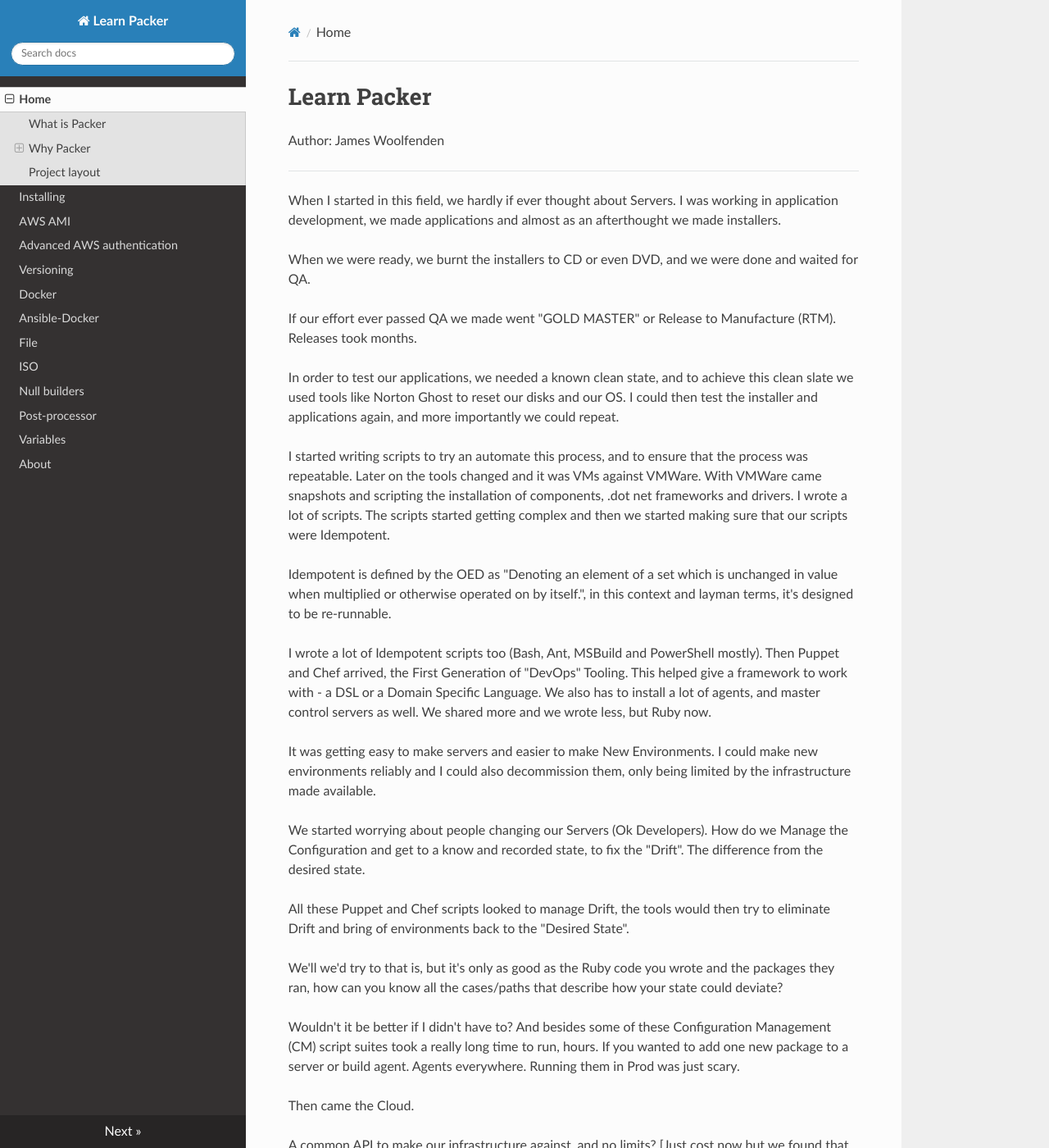
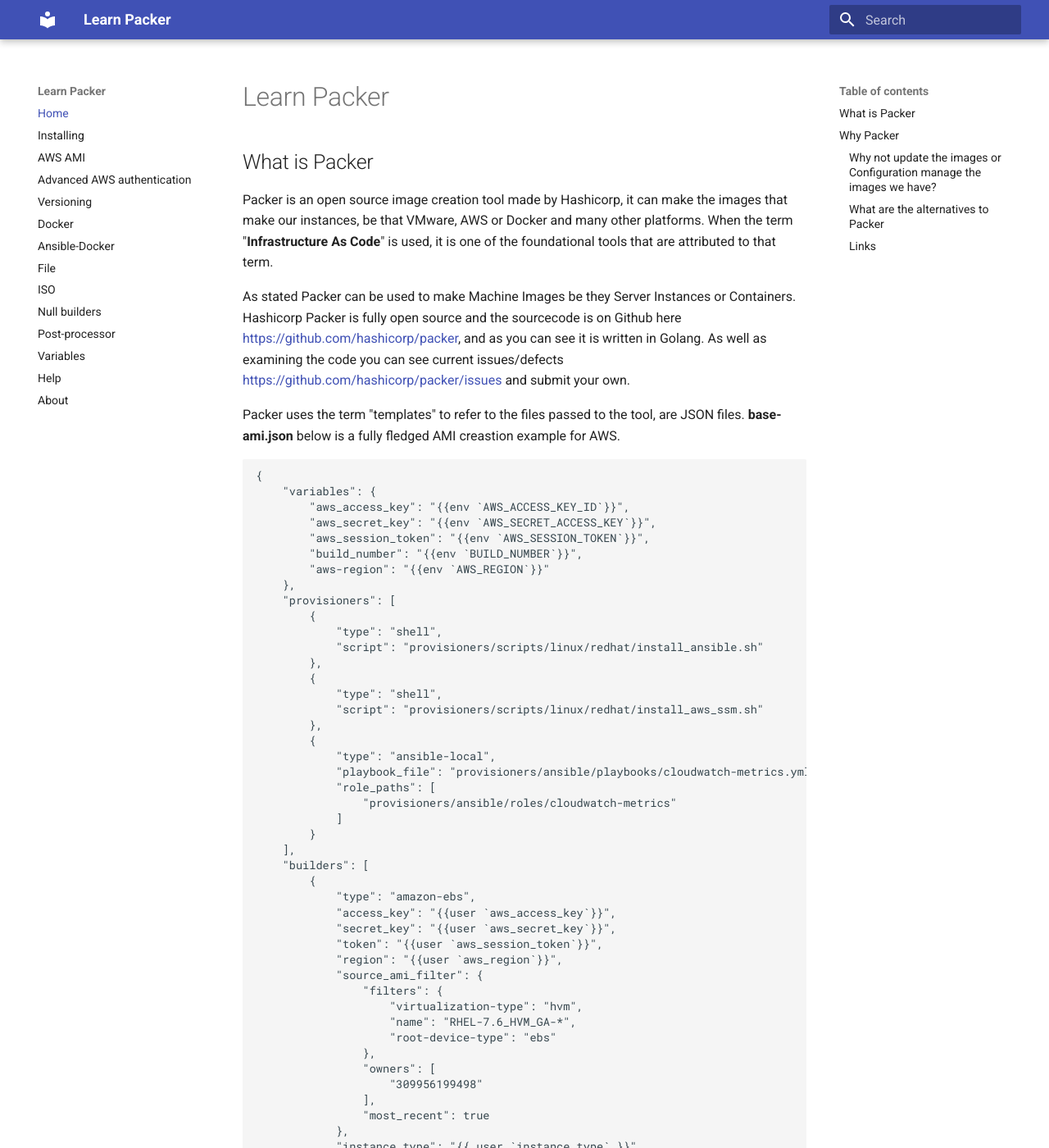
Before and after one commit to JamesWoolfenden/learn-packer, an MkDocs documentation site: the page built from docs/index.md, in a window 1280 px wide and 1400 px high. Shown: the whole window at 82% size. Built offline with MkDocs 1.6.1 and Material for MkDocs 9.7.7, drawn with Linux system fonts in a browser that asks for light colours; nearby versions of some CDN libraries; some of the changed text lies outside the part shown.

Commit message:
Refactor docs

````diff
--- a/docs/index.md
+++ b/docs/index.md
@@ -1,88 +1,19 @@
 # Learn Packer
-
-Author: James Woolfenden
-
-------------
-
-When I started in this field, we hardly if ever thought about Servers. I was
-working in application development, we made applications and almost as an
-afterthought we made installers.
-
-When we were ready, we burnt the installers to CD or even DVD, and we were done
-and waited for QA.
-
-If our effort ever passed QA we made went "GOLD MASTER" or Release to
-Manufacture (RTM). Releases took months.
-
-In order to test our applications, we needed a known clean state, and to achieve
-this clean slate we used tools like Norton Ghost to reset our disks and our OS.
-I could then test the installer and applications again, and more importantly we
-could repeat.
-
-I started writing scripts to try an automate this process, and to ensure that
-the process was repeatable. Later on the tools changed and it was VMs against
-VMWare. With VMWare came snapshots and scripting the installation of components,
-.dot net frameworks and drivers. I wrote a lot of scripts. The scripts started
-getting complex and then we started making sure that our scripts were
-Idempotent.
-
-Idempotent is defined by the OED as "Denoting an element of a set which is
-unchanged in value when multiplied or otherwise operated on by itself.", in this
-context and layman terms, it's designed to be re-runnable.
-
-I wrote a lot of Idempotent scripts too (Bash, Ant, MSBuild and PowerShell
-mostly). Then Puppet and Chef arrived, the First Generation of "DevOps" Tooling.
-This helped give a framework to work with - a DSL or a Domain Specific Language.
-We also has to install a lot of agents, and master control servers as well. We
-shared more and we wrote less, but Ruby now.
-
-It was getting easy to make servers and easier to make New Environments. I could
-make new environments reliably and I could also decommission them, only being
-limited by the infrastructure made available.
-
-We started worrying about people changing our Servers (Ok Developers). How do we
-Manage the Configuration and get to a know and recorded state, to fix the
-"Drift". The difference from the desired state.
-
-All these Puppet and Chef scripts looked to manage Drift, the tools would then
-try to eliminate Drift and bring of environments back to the "Desired State".
-
-We'll we'd try to that is, but it's only as good as the Ruby code you wrote and the packages
-they ran, how can you know all the cases/paths that describe how your state could
-deviate?
-
-Wouldn't it be better if I didn't have to? And besides some of these Configuration Management (CM) script
-suites took a really long time to run, hours. If you wanted to add one new
-package to a server or build agent. Agents everywhere. Running them in Prod was
-just scary.
-
-Then came the Cloud.
-
-A common API to make our infrastructure against, and no limits? [Just cost
-now but we found that out]. Now were using Ansible, all those agents were gone, but it still took
-quite some time to make or update our. Wouldn't it be better to make these in
-advance? That would be quicker? What about just making new servers quickly from
-AMIs instead and just the Environmental configuration at Launch?
-
-When Ansible arrived we no longer had to add Agents/services but we still had to
-wait while Ansible built or checked the images. You could use Ansible to make
-AMIs directly but Packer is designed to solve just this problem.
-Packer with scripts is great, Packer with Ansible is even easier.
 
 ## What is Packer
 
-Packer is an open source image creation tool made by Hashicorp, when the term
-"Infrastructure As Code" is used, it is one of the foundational tools that are
+Packer is an open source image creation tool made by Hashicorp, it can make the images that make our instances, be that VMware, AWS or Docker and many other platforms.
+When the term "**Infrastructure As Code**" is used, it is one of the foundational tools that are
 attributed to that term.
 
-It can be used to make Machine Images be they Server Instances or Containers.
+As stated Packer can be used to make Machine Images be they Server Instances or Containers.
 Hashicorp Packer is fully open source and the sourcecode is on Github here
 <https://github.com/hashicorp/packer>, and as you can see it is written in
 Golang. As well as examining the code you can see current issues/defects
 <https://github.com/hashicorp/packer/issues> and submit your own.
 
-Packer use the term "templates" to refer to the files passed to the tool, are
-JSON files. **base-ami.json** below is a fully fledged AMI's example.
+Packer uses the term "templates" to refer to the files passed to the tool, are
+JSON files. **base-ami.json** below is a fully fledged AMI creastion example for AWS.
 
 ```packer
 {
@@ -153,9 +84,9 @@
 }
 ```
 
-There is lot going there, but I'm going to take you through it all.
+There is a lot going on there.
 
-That file has three of the four sections you find in Packer templates:
+That file has three of the four sections you'll find in Packer templates:
 
 - variables
 
@@ -193,12 +124,9 @@
     inspect     see components of a template
     validate    check that a template is valid
     version     Prints the Packer version
-~~~~~~~~~~~~~~~~~~~~~~~~~~~~~~~~~~~~~~~~~~~~~~~~~~~~~~~~~~~~~~~~~~~~~~~~~~~~~~~~
 
-~~~~~~~~~~~~~~~~~~~~~~~~~~~~~~~~~~~~~~~~~~~~~~~~~~~~~~~~~~~~~~~~~~~~~~~~~~~~~~~~
 $ packer version
 Packer v1.3.5
-~~~~~~~~~~~~~~~~~~~~~~~~~~~~~~~~~~~~~~~~~~~~~~~~~~~~~~~~~~~~~~~~~~~~~~~~~~~~~~~~
 ```
 
 ## Why Packer
@@ -242,14 +170,4 @@
 
 <https://www.hashicorp.com/resources/what-is-mutable-vs-immutable-infrastructure>
 
-## Project layout
-
-    mkdocs.yml    # The configuration file.
-    docs/
-        index.md  # The documentation homepage.
-        installing-packer.md # Install the tool.
-        packer-aws-ami.md # Building AMI's
-        packer-aws-ami.2.md # Advanced AWS authentication
-        packer-aws-ami.3.md # AMI Versioning
-
 Make with mkdocs, for full documentation visit [mkdocs.org](https://mkdocs.org).
--- a/mkdocs.yml
+++ b/mkdocs.yml
@@ -12,5 +12,6 @@
     - NULL: packer-null.md
     - Post-processor: post-processor.md
     - Variables: variables.md
+    - Help: help.md
     - About: about.md
-theme: readthedocs
+theme: material
````
Also changed, not shown: README.md (deleted, +0 -240 lines), docs/about.md (+63 -38 lines), docs/help.md (added, +58 -0 lines), docs/packer-aws-ami.3.md (+16 -9 lines).
